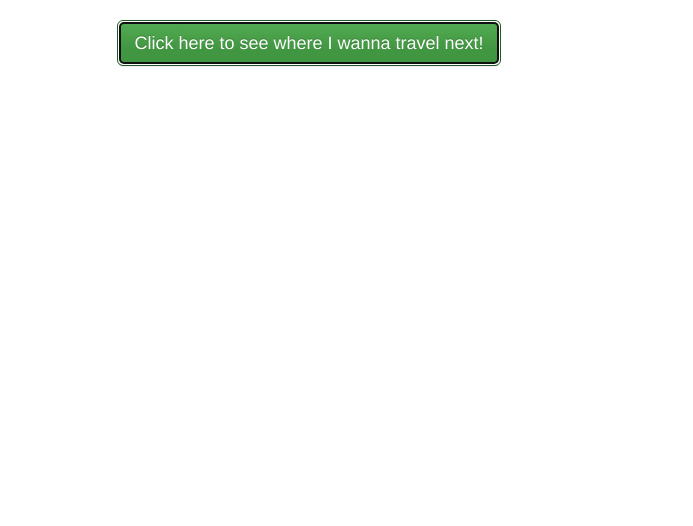
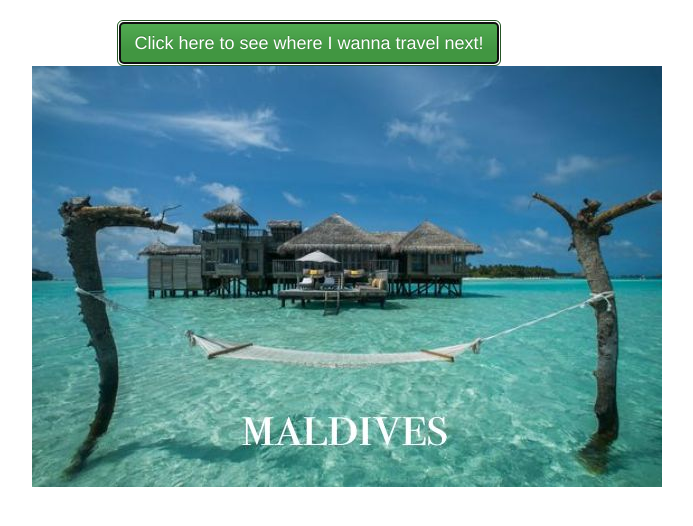
Before and after one commit to Rosio12/homework_Rosio, a plain HTML site: page class9_Homework/index.html in a window 1280 px wide. Both pictures are taken after a click on the button "Click here to see where I wanna travel next!". Shown: the whole page, without its empty margins (331-1024 px from the left). Drawn offline with nearby package versions, Linux system fonts and the light colour scheme.

Commit message:
Fixes :)

```diff
--- a/class9_Homework/index.html
+++ b/class9_Homework/index.html
@@ -26,9 +26,7 @@
         <div class="row">
             <div class="col-xs-6 col-xs-offset-3">
                 <button id="Wanna-see-where-I-wanna-go" class="btn btn-success btn-lg">Click here to see where I wanna travel next!</button>
-                <h3 id="Display_img"></h3>
-
-                <!-- <img id="maldives" src="./images/maldives-resorts-gili-lankanfushi.jpg"/> -->
+                <img id="Display_img"></img>
             </div>
         </div>
     </div>
--- a/class9_Homework/js/index.js
+++ b/class9_Homework/js/index.js
@@ -4,6 +4,7 @@ var event ='click'
 $('#Wanna-see-where-I-wanna-go').on('click', displayImage);
 
 function displayImage(){
-    $('#Display_img').show('src','./images/maldives-resorts-gili-lankanfushi.jpg');
+    $('#Display_img').attr('src','./images/maldives-resorts-gili-lankanfushi.jpg');
     console.log("#yourButton was clicked");
+    $('#Display_img').show();
 }
```
Also changed, not shown: class9_Homework/images/maldives-resorts-gili-lankanfushi.jpg (renamed from class9_Homework/imges/maldives-resorts-gili-lankanfushi.jpg).
